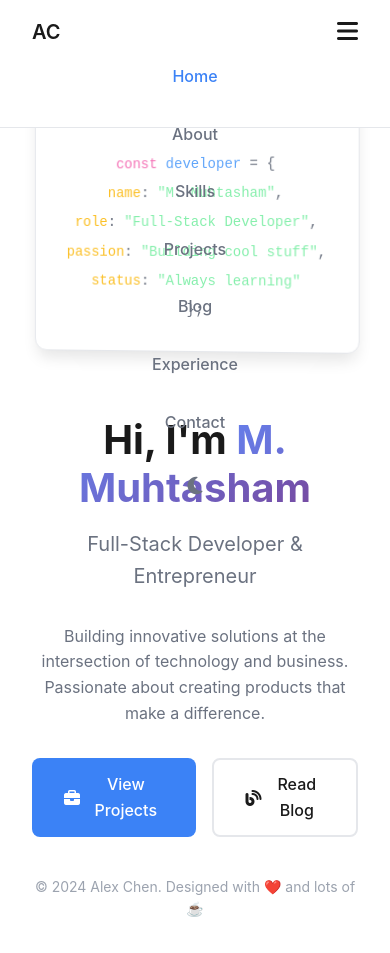
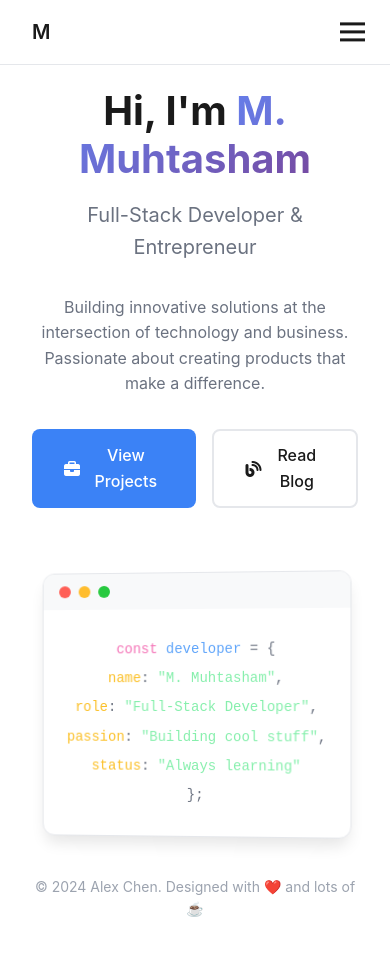
Before and after one commit to Mohtisham-cs01/Portfolio, a React (Vite) app: page / in a window 390 px wide. Built offline with nearby package versions, Linux system fonts and the light colour scheme.

Commit message:
correcting responsivness and ither minor ui issues

```diff
--- a/public/data/socialLinks.json
+++ b/public/data/socialLinks.json
@@ -2,12 +2,12 @@
   {
     "name": "GitHub",
     "icon": "fab fa-github",
-    "url": "https://github.com/your-profile"
+    "url": "https://github.com/Mohtisham-cs01"
   },
   {
     "name": "LinkedIn",
     "icon": "fab fa-linkedin",
-    "url": "https://linkedin.com/in/your-profile"
+    "url": "www.linkedin.com/in/muhammad-muhtasham-b328b7297"
   },
   {
     "name": "Twitter",
--- a/src/assets/Navbar.css
+++ b/src/assets/Navbar.css
@@ -61,3 +61,84 @@
   .nav-links.active {
     border-bottom: 4px solid #1888ff;
   }
+
+  .mobile-menu-toggle {
+    display: none;
+  }
+
+  @media screen and (max-width: 960px) {
+    .nav-links {
+      display: none;
+      flex-direction: column;
+      width: 100%;
+      height: 90vh;
+      position: absolute;
+      top: 80px;
+      left: -100%;
+      opacity: 1;
+      transition: all 0.5s ease;
+    }
+
+    .nav-links.active {
+      background: #1c1c1c;
+      left: 0;
+      opacity: 1;
+      transition: all 0.5s ease;
+      z-index: 1;
+      overflow-y: auto;
+    }
+
+    .nav-link {
+      text-align: center;
+      /* padding: 2rem; */
+      padding: 0.5rem;
+      width: 100%;
+      display: table;
+    }
+
+    .nav-link:hover {
+      background-color: var(--bg-primary);
+      color: #fff;
+      border-radius: 0;
+    }
+
+    .navbar-logo {
+      margin-left: 0;
+    }
+
+    .mobile-menu-toggle {
+      display: block;
+      position: absolute;
+      top: 0;
+      right: 0;
+      transform: translate(-100%, 60%);
+      font-size: 1.8rem;
+      cursor: pointer;
+    }
+
+    .hamburger {
+      display: block;
+      cursor: pointer;
+    }
+
+    .hamburger span {
+      display: block;
+      width: 25px;
+      height: 3px;
+      margin: 5px auto;
+      transition: all 0.3s ease-in-out;
+      background-color: var(--text-primary);
+    }
+
+    .hamburger.is-active span:nth-child(1) {
+      transform: translateY(8px) rotate(45deg);
+    }
+
+    .hamburger.is-active span:nth-child(2) {
+      opacity: 0;
+    }
+
+    .hamburger.is-active span:nth-child(3) {
+      transform: translateY(-8px) rotate(-45deg);
+    }
+  }
--- a/src/assets/portfolio.css
+++ b/src/assets/portfolio.css
@@ -1058,7 +1058,11 @@ footer {
     }
 
     .hero-content {
-        grid-template-columns: 1fr;
+        /* grid-template-columns: 1fr; */
+        display: flex;
+        /* align-items: center; */
+        justify-content: center;
+        flex-direction: column-reverse;
         text-align: center;
     }
 
@@ -1142,3 +1146,8 @@ footer {
 .toast.show {
     transform: translateX(0);
 }
+  @media screen and (max-width: 960px) {
+    .projects-grid {
+    grid-template-columns: repeat(auto-fit, minmax(250px, 1fr));
+}
+  }
--- a/src/components/Navbar.jsx
+++ b/src/components/Navbar.jsx
@@ -1,18 +1,23 @@
-import React, { useContext } from 'react';
+import React, { useContext, useState } from 'react';
 import { NavLink } from 'react-router-dom';
 import { AppContext } from '../context/AppContext';
 import '../assets/Navbar.css';
 
 const Navbar = () => {
   const { theme, toggleTheme } = useContext(AppContext);
+  const [isMobileMenuOpen, setIsMobileMenuOpen] = useState(false);
+
+  const toggleMobileMenu = () => {
+    setIsMobileMenuOpen(!isMobileMenuOpen);
+  };
 
   return (
     <nav id="navbar">
       <div className="nav-container">
         <NavLink to="/" className="logo">
-          AC
+          M
         </NavLink>
-        <div className="nav-links" id="navLinks">
+        <div className={`nav-links ${isMobileMenuOpen ? 'active' : ''}`} id="navLinks">
           <NavLink to="/" className="nav-link" activeClassName="active" exact>
             Home
           </NavLink>
@@ -38,8 +43,12 @@ const Navbar = () => {
             <i className={`fas ${theme === 'light' ? 'fa-moon' : 'fa-sun'}`}></i>
           </button>
         </div>
-        <button className="mobile-menu-toggle" id="mobileMenuToggle">
-          <i className="fas fa-bars"></i>
+        <button className="mobile-menu-toggle" id="mobileMenuToggle" onClick={toggleMobileMenu}>
+          <div className={`hamburger ${isMobileMenuOpen ? 'is-active' : ''}`}>
+            <span></span>
+            <span></span>
+            <span></span>
+          </div>
         </button>
       </div>
     </nav>
```
Lines whose indentation alone changed are shown as unchanged.
